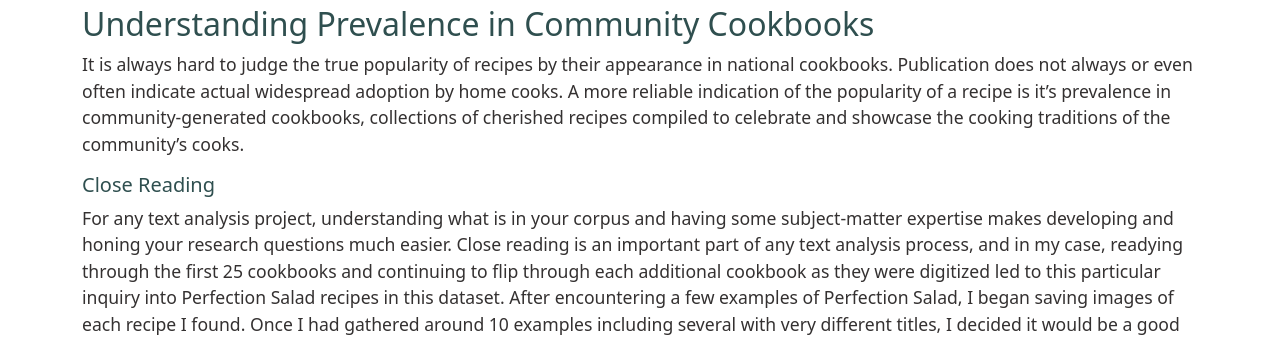
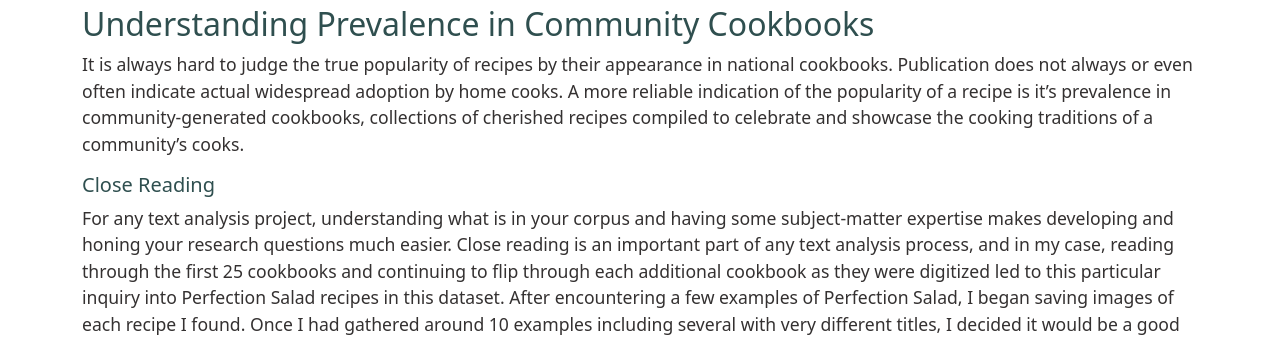
Before and after one commit to emanderson811/computers-reading-cookbooks, a Jekyll site: the page built from _posts/2025-04-02-in-pursuit-perfection-salad.md, in a window 1280 px wide and 900 px high, scrolled down 1458 px. Shown: the part 208-549 px from the top of the window. Built offline with Jekyll 4.4.1, drawn with Linux system fonts in a browser that asks for light colours; some of the changed text lies outside the part shown.

Commit message:
Update 2025-04-02-in-pursuit-perfection-salad.md

```diff
--- a/_posts/2025-04-02-in-pursuit-perfection-salad.md
+++ b/_posts/2025-04-02-in-pursuit-perfection-salad.md
@@ -24,11 +24,11 @@ Even iconic American chef James Beard acknowledged Cooke and published her recip
 
 ## Understanding Prevalence in Community Cookbooks
 
-It is always hard to judge the true popularity of recipes by their appearance in national cookbooks. Publication does not always or even often indicate actual widespread adoption by home cooks. A more reliable indication of the popularity of a recipe is it’s prevalence in community-generated cookbooks, collections of cherished recipes compiled to celebrate and showcase the cooking traditions of the community’s cooks.
+It is always hard to judge the true popularity of recipes by their appearance in national cookbooks. Publication does not always or even often indicate actual widespread adoption by home cooks. A more reliable indication of the popularity of a recipe is it’s prevalence in community-generated cookbooks, collections of cherished recipes compiled to celebrate and showcase the cooking traditions of a community’s cooks.
 
 ### Close Reading
 
-For any text analysis project, understanding what is in your corpus and having some subject-matter expertise makes developing and honing your research questions much easier. Close reading is an important part of any text analysis process, and in my case, readying through the first 25 cookbooks and continuing to flip through each additional cookbook as they were digitized led to this particular inquiry into Perfection Salad recipes in this dataset. After encountering a few examples of Perfection Salad, I began saving images of each recipe I found. Once I had gathered around 10 examples including several with very different titles, I decided it would be a good fit for examining more systematically with text analysis tools.
+For any text analysis project, understanding what is in your corpus and having some subject-matter expertise makes developing and honing your research questions much easier. Close reading is an important part of any text analysis process, and in my case, reading through the first 25 cookbooks and continuing to flip through each additional cookbook as they were digitized led to this particular inquiry into Perfection Salad recipes in this dataset. After encountering a few examples of Perfection Salad, I began saving images of each recipe I found. Once I had gathered around 10 examples including several with very different titles, I decided it would be a good fit for examining more systematically with text analysis tools.
 
 {% include image.html objectid="/assets/post-images/tx715-2-m53-l482x-1984i017-perfection-salad.JPG;/assets/post-images/tx715-2-m53-o97x-1982i203-cabbage-salad.JPG;/assets/post-images/tx715-2-m53-s2539x-1998i027-lemon-cabbage-salad.JPG" alt="recipe for Perfection Salad;recipe for Cabbage Salad;recipe for Cabbage Lemon Salad" caption="tx715-2-m53-l482x-1984;tx715-2-m53-o97x-1982;tx715-2-m53-s2539x-1998"  %}
 
```
